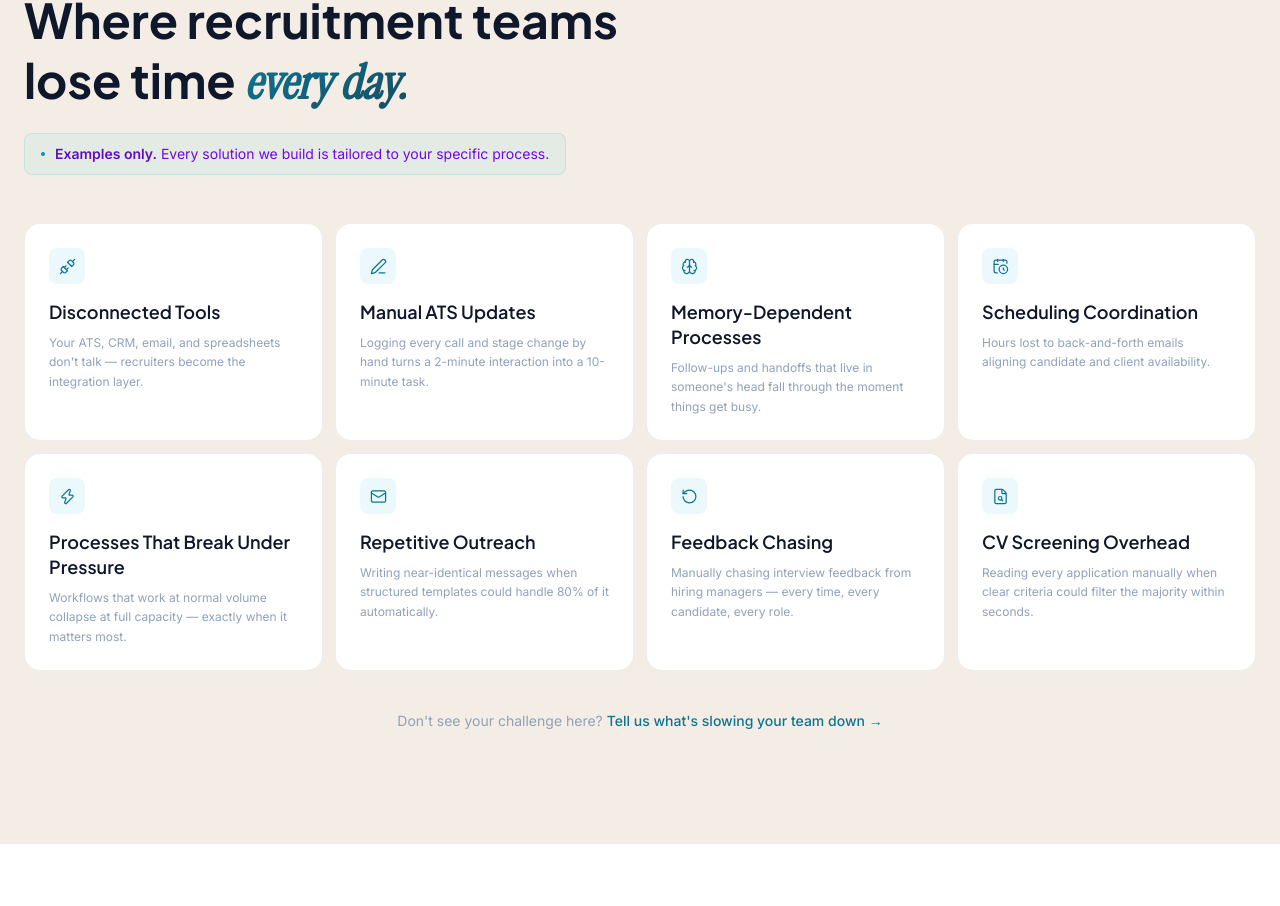
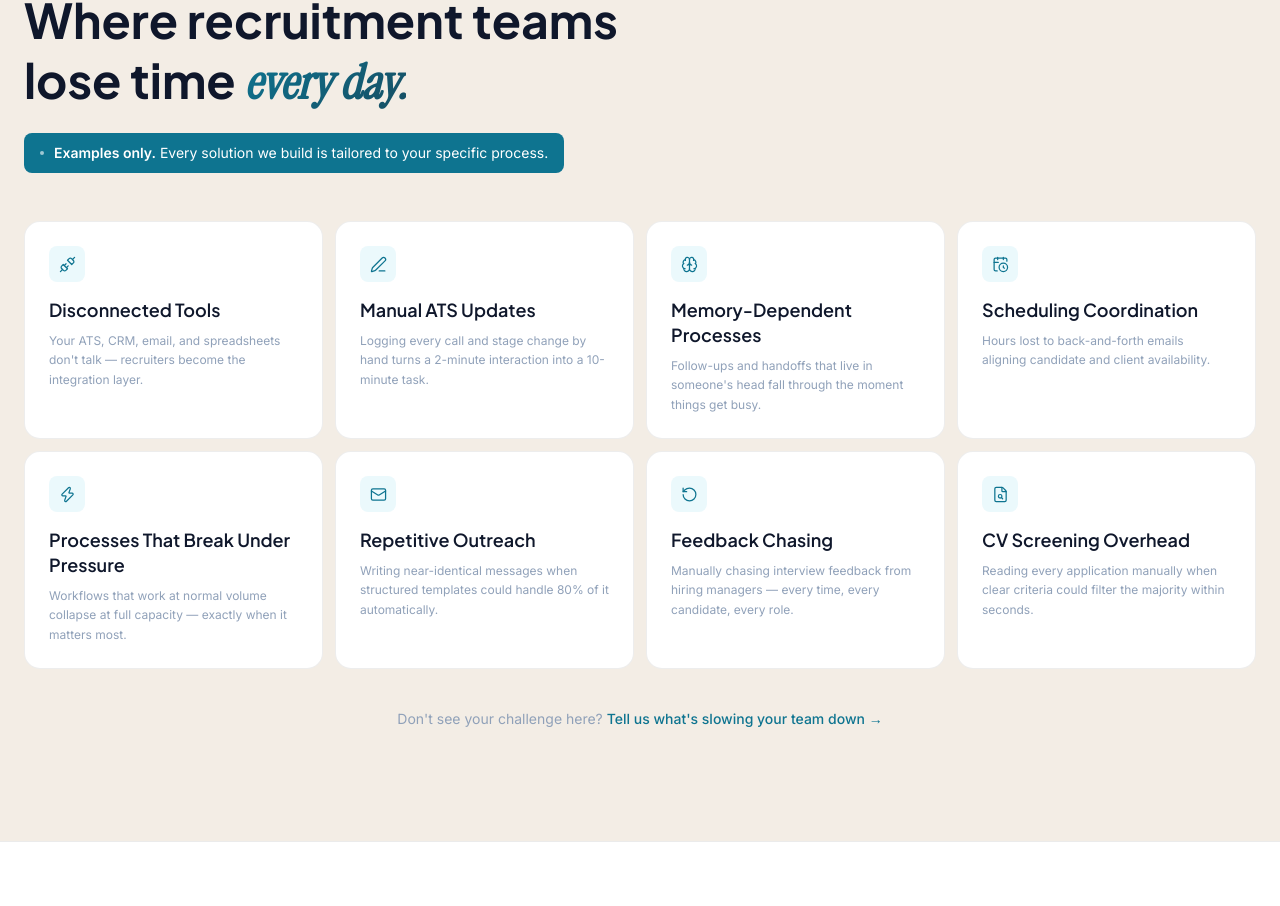
Before and after one commit to Anisabuilds/HireNove, a Next.js app: page /services in a window 1280 px wide. Shown: the part 1550-2456 px from the top of the page. Built offline with nearby package versions, Linux system fonts and the light colour scheme.

Commit message:
badges: dark teal bg with white text on hero and bento disclaimer

```diff
--- a/components/BentoFriction.tsx
+++ b/components/BentoFriction.tsx
@@ -45,11 +45,11 @@ export default function BentoFriction() {
           animate={inView ? { opacity: 1, y: 0 } : {}}
           transition={{ duration: 0.5, delay: 0.1 }}
           className="inline-flex items-center gap-2.5 rounded-lg px-4 py-2.5 mb-12"
-          style={{ background: "rgba(6,182,212,0.06)", border: "1px solid rgba(6,182,212,0.15)" }}
+          style={{ background: "#0E7490" }}
         >
-          <span className="w-1 h-1 rounded-full bg-violet-500 shrink-0" />
-          <p className="text-sm text-violet-700">
-            <strong className="font-semibold text-violet-800">Examples only.</strong>{" "}
+          <span className="w-1 h-1 rounded-full bg-white/60 shrink-0" />
+          <p className="text-sm text-white">
+            <strong className="font-semibold text-white">Examples only.</strong>{" "}
             Every solution we build is tailored to your specific process.
           </p>
         </motion.div>
--- a/components/Hero.tsx
+++ b/components/Hero.tsx
@@ -51,10 +51,10 @@ export default function Hero() {
           initial="hidden"
           animate="visible"
           className="inline-flex items-center gap-2.5 mb-8 px-4 py-2 rounded-full"
-          style={{ background: "rgba(6,182,212,0.08)", border: "1px solid rgba(6,182,212,0.2)" }}
+          style={{ background: "#0E7490" }}
         >
-          <span className="w-1.5 h-1.5 rounded-full bg-violet-600" />
-          <span className="text-xs font-semibold text-violet-700 tracking-widest uppercase">
+          <span className="w-1.5 h-1.5 rounded-full bg-white/60" />
+          <span className="text-xs font-semibold text-white tracking-widest uppercase">
             Workflow Optimisation · Recruitment Firms
           </span>
         </motion.div>
```
